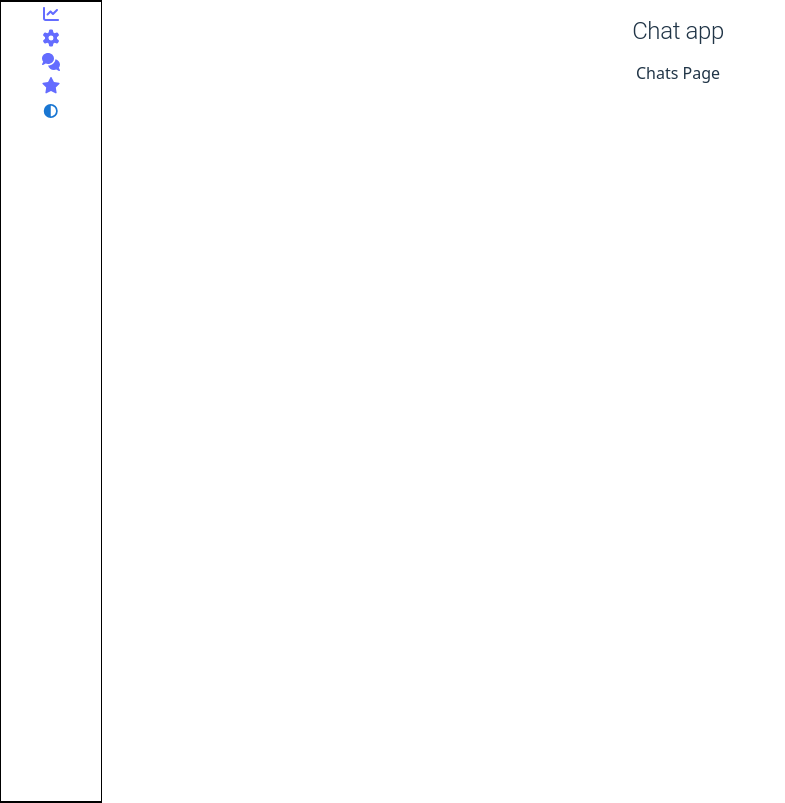
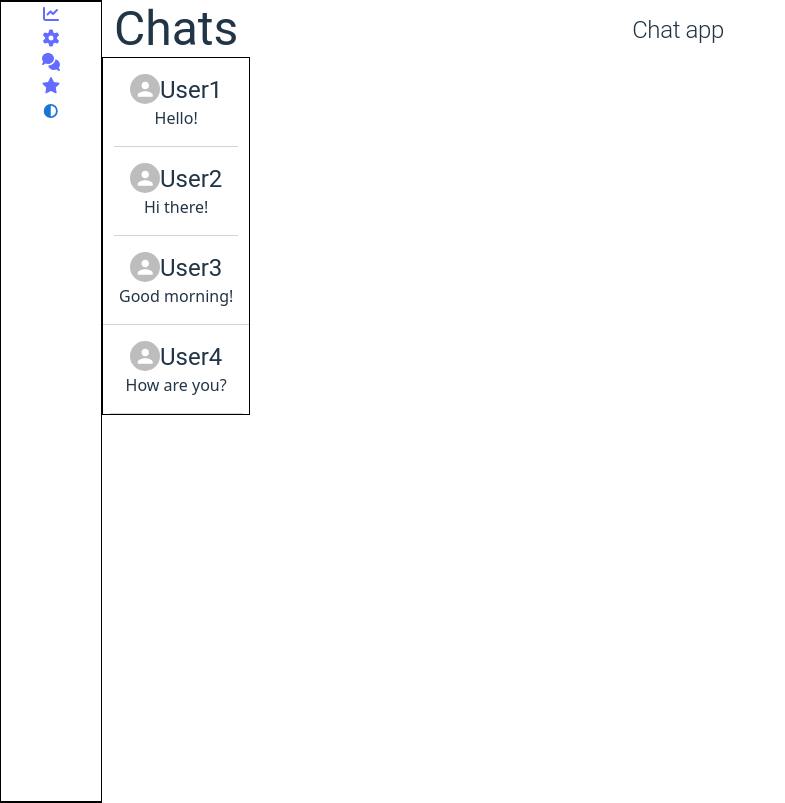
Before and after one commit to Williambraney/chat-app, a React (Vite) app in the folder client/: page /app/chats in a window 1280 px wide. Shown: the whole page, without its empty margins (0-785 px from the left). Built offline with nearby package versions, Linux system fonts and the light colour scheme.

Commit message:
Add some extra styling to various components

```diff
--- a/client/src/components/common/AppHeader/AppHeader.tsx
+++ b/client/src/components/common/AppHeader/AppHeader.tsx
@@ -7,6 +7,8 @@ export default function AppHeader(): JSX.Element {
             sx = { {
                 fontSize : '1.5rem',
                 padding : '1rem',
+                position : 'absolute',
+                top : 0,
                 // width : '100%',
             } }
         >
--- a/client/src/components/layout/Block.tsx
+++ b/client/src/components/layout/Block.tsx
@@ -1,17 +1,20 @@
-import { Box } from '@mui/material';
-import type { ReactNode } from 'react'
+import { Box, type SxProps, type Theme } from '@mui/material';
+import type { JSX, ReactNode } from 'react'
 
-type BlockProps = {
+interface BlockProps {
     children : ReactNode;
+    sx?: SxProps<Theme>; // ✅ Accepts any valid MUI sx style
 }
 
 export default function Block({
-    children
-}: BlockProps ) {
+    children,
+    sx
+}: BlockProps ): JSX.Element {
     return (
         <Box
-            style = { {
-                display : 'flex'
+            sx = { {
+                display : 'flex',
+                ...sx
             } }
         >
             { children }
--- a/client/src/components/ui/Avatar/Avatar.tsx
+++ b/client/src/components/ui/Avatar/Avatar.tsx
@@ -1,12 +1,13 @@
 import type { JSX, ReactNode } from 'react';
-import { Avatar as MUIAvatar } from '@mui/material';
+import { Avatar as MUIAvatar, type SxProps, type Theme } from '@mui/material';
 
-type AvatarProps = { children: ReactNode; avatar?: never } | { avatar: string; children?: never };
+type AvatarProps = { children: ReactNode; avatar?: never, sx?: SxProps<Theme> } | { avatar: string; children?: never, sx?: SxProps<Theme> };
 
 export default function Avatar(props: AvatarProps): JSX.Element {
     return (
         <MUIAvatar
             src = { 'avatar' in props ? props.avatar : undefined }
+            sx = { props.sx }
         >
             { 'children' in props ? props.children : undefined }
         </MUIAvatar>
--- /dev/null
+++ b/client/src/components/ui/SubHeader/SubHeader.tsx
@@ -0,0 +1,25 @@
+import { Typography, type SxProps, type Theme } from '@mui/material';
+import { type JSX, type ReactNode } from 'react';
+
+interface SubHeaderProps {
+  children: ReactNode;
+  variant?: 'h1' | 'h2' | 'h3' | 'h4' | 'h5' | 'h6'; // Optional, defaults to 'h1'
+  sx?: SxProps<Theme>; // ✅ Accepts any valid MUI sx style
+}
+
+export default function SubHeader({
+    sx,
+    variant = 'h2',
+    children
+} : SubHeaderProps ): JSX.Element {
+
+    return (
+        <Typography
+            variant = { variant }
+            sx = { sx }
+        >
+            { children }
+        </Typography>
+    );
+
+};
--- /dev/null
+++ b/client/src/components/ui/SubHeader/index.ts
@@ -0,0 +1 @@
+export { default } from './SubHeader';
--- a/client/src/pages/Chats.tsx
+++ b/client/src/pages/Chats.tsx
@@ -1,10 +1,32 @@
-import { Blocks } from 'components/layout';
+import ChatList from 'components/features/ChatList/ChatList';
+import { Block, Blocks } from 'components/layout';
+import SubHeader from 'components/ui/SubHeader';
 import type { JSX } from 'react';
 
 export default function Chats(): JSX.Element {
     return (
-        <Blocks>
-            Chats Page
+        <Blocks
+            direction = 'column'
+            sx = { {
+                // width : '100vw'
+            } }
+        >
+            <Block>
+                <SubHeader
+                    variant = 'h3'
+                >
+                    Chats
+                </SubHeader>
+            </Block>
+            <Block>
+                <Blocks
+                    direction = 'row'
+                >
+                    <Block>
+                        <ChatList />
+                    </Block>
+                </Blocks>
+            </Block>
         </Blocks>
     );
 }
--- a/client/src/routes/RootLayout.tsx
+++ b/client/src/routes/RootLayout.tsx
@@ -16,11 +16,16 @@ export default function RootLayout(): JSX.Element {
                         flexDirection : 'column',
                         width : '90vw',
                         minHeight : '100vh',
-                        backgroundColor : 'background',
+                        backgroundColor : 'background'
                     } }
                 >
                     <AppHeader />
-                    <Block>
+                    <Block
+                        sx = { {
+                            width : '100%',
+                            height : '100%'
+                        } }
+                    >
                         <Outlet />
                     </Block>
                 </Blocks>
```
